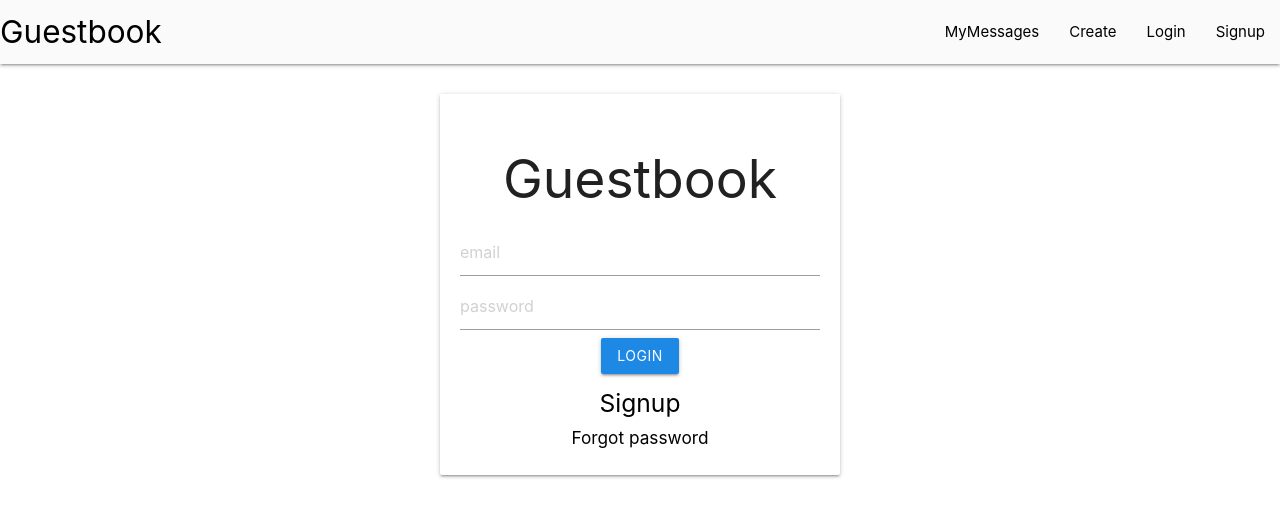
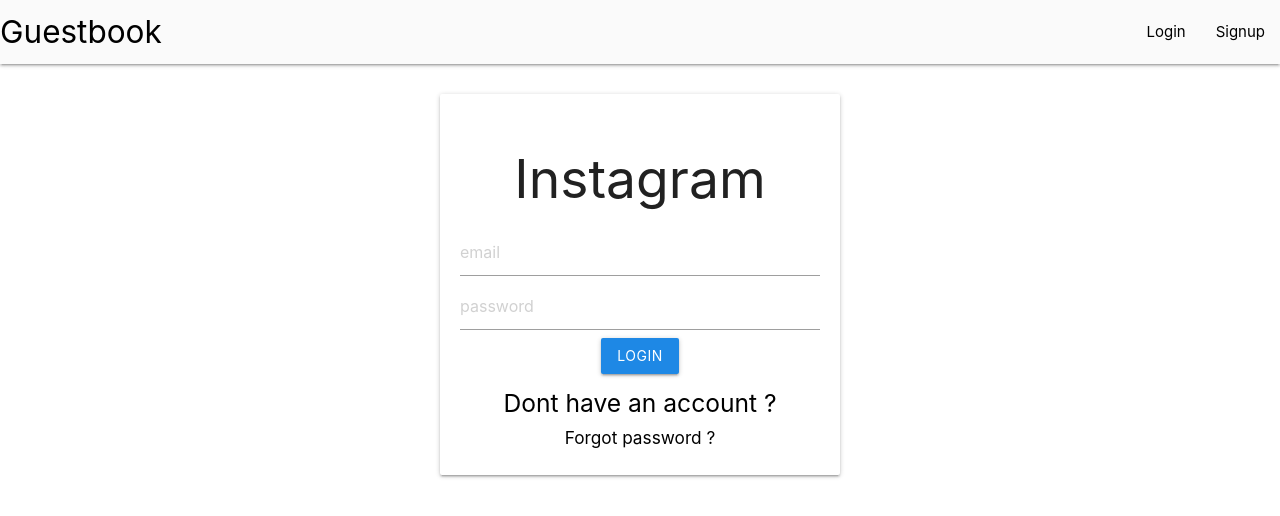
Before and after one commit to ahmyasser/Guestbook-frontend, a React (Create React App) app: page /login in a window 1280 px wide. Shown: the top 516 px of the page. Built offline with nearby package versions, Linux system fonts and the light colour scheme.

Commit message:
added reducers, managed roles

```diff
--- a/src/App.js
+++ b/src/App.js
@@ -1,21 +1,33 @@
-import React from 'react';
-import Navbar from './components/Navbar';
-import Home from './components/screens/Home';
-import Profile from './components/screens/Profile';
-import Login from './components/screens/Login';
-import Signup from './components/screens/Signup';
-import NewMessage from './components/screens/NewMessage';
-import './App.css';
-import {BrowserRouter, Route} from 'react-router-dom'
-function App() {
+import React,{useEffect,createContext,useReducer,useContext} from 'react';
+import NavBar from './components/Navbar'
+import "./App.css"
+import {BrowserRouter,Route,Switch,useHistory} from 'react-router-dom'
+import Home from './components/screens/Home'
+import Login from './components/screens/Login'
+import Signup from './components/screens/Signup'
+import NewMessage from './components/screens/NewMessage'
+import {reducer,initialState} from './reducers/userReducer'
+import Profile from './components/screens/Profile'
+
+export const UserContext = createContext()
+
+
+const Routing = ()=>{
+  const history = useHistory()
+  const {state,dispatch} = useContext(UserContext)
+  useEffect(()=>{
+    const user = JSON.parse(localStorage.getItem("user"))
+    if(user){
+      dispatch({type:"USER",payload:user})
+    }else{
+      if(!history.location.pathname.startsWith('/reset'))
+           history.push('/login')
+    }
+  },[])
   return(
-    <BrowserRouter>
-    <Navbar />
-    <Route exact path="/">
+    <Switch>
+      <Route exact path="/" >
       <Home />
-    </Route>
-    <Route path="/profile">
-    <Profile />
       </Route>
       <Route path="/login">
         <Login />
@@ -23,10 +35,27 @@
       <Route path="/signup">
         <Signup />
       </Route>
+      <Route exact path="/profile">
+        <Profile />
+      </Route>
       <Route path="/new-message">
-    <NewMessage />
+        <NewMessage/>
       </Route>
+    </Switch>
+  )
+}
+
+function App() {
+  const [state,dispatch] = useReducer(reducer,initialState)
+  return (
+    <UserContext.Provider value={{state,dispatch}}>
+    <BrowserRouter>
+      <NavBar />
+      <Routing />
+
     </BrowserRouter>
-)}
+    </UserContext.Provider>
+  );
+}
 
 export default App;
--- a/src/components/Navbar.js
+++ b/src/components/Navbar.js
@@ -1,18 +1,30 @@
-import React from 'react';
+import React, {useContext} from 'react';
 import {Link} from 'react-router-dom'
+import { UserContext } from '../App';
 
 const Navbar = ()=>{
+  const {state} = useContext(UserContext);
+  const renderList = ()=>{
+    if(state){
+        return [
+          <li  key="1"><Link  to="/profile">MyMessages</Link></li>,
+          <li  key="2"><Link to="/new-message">Create</Link></li>
+        ]
+    }else{
+      return [
+        <li key="3"><Link to="/login">Login</Link></li>,
+        <li key="4"><Link to="/signup">Signup</Link></li>
+
+      ]
+    }
+  }
 
     return(
       <nav>
       <div className="nav-wrapper grey lighten-5">
-        <Link to="/" className="brand-logo left">Guestbook</Link>
+        <Link to={state?'/':'/login'} className="brand-logo left">Guestbook</Link>
         <ul id="nav-mobile" className="right ">
-        <li><Link to="/profile">MyMessages</Link></li>
-        <li><Link to="/new-message">Create</Link></li>
-        <li><Link to="/login">Login</Link></li>
-          <li><Link to="/signup">Signup</Link></li>
-
+        {renderList()}
           </ul>
       </div>
     </nav>
--- a/src/components/screens/Login.js
+++ b/src/components/screens/Login.js
@@ -1,8 +1,9 @@
-import React,{useState} from 'react';
-import {Link,useHistory} from 'react-router-dom';
-import M from 'materialize-css';
-
-const Login = ()=>{
+import React,{useState,useContext,} from 'react'
+import {Link,useHistory} from 'react-router-dom'
+import {UserContext} from '../../App'
+import M from 'materialize-css'
+const Login  = ()=>{
+    const {dispatch} = useContext(UserContext)
     const history = useHistory()
     const [password,setPasword] = useState("")
     const [email,setEmail] = useState("")
@@ -29,6 +30,7 @@
            else{
                localStorage.setItem("jwt",data.token)
                localStorage.setItem("user",JSON.stringify(data.user))
+               dispatch({type:"USER",payload:data.user})
                M.toast({html:"signedin success",classes:"#43a047 green darken-1"})
                history.push('/')
            }
@@ -36,10 +38,10 @@
             console.log(err)
         })
     }
-    return(
+   return (
       <div className="mycard">
           <div className="card auth-card input-field">
-          <h2>Guestbook</h2>
+            <h2>Instagram</h2>
             <input
             type="text"
             placeholder="email"
@@ -58,15 +60,16 @@
                 Login
             </button>
             <h5>
-              <Link to="/signup">Signup</Link>
+                <Link to="/signup">Dont have an account ?</Link>
             </h5>
             <h6>
-              <Link to="/reset">Forgot password</Link>
+                <Link to="/reset">Forgot password ?</Link>
             </h6>
 
         </div>
       </div>
-    );
+   )
 }
 
+
 export default Login;
--- /dev/null
+++ b/src/reducers/userReducer.js
@@ -0,0 +1,19 @@
+export const initialState = null
+
+export const reducer = (state,action)=>{
+    if(action.type==="USER"){
+        return action.payload
+    }
+    if(action.type==="CLEAR"){
+        return null
+    }
+    if(action.type==="UPDATE"){
+        return {
+            ...state,
+            followers:action.payload.followers,
+            following:action.payload.following
+        }
+    }
+
+    return state
+}
```
Lines whose indentation alone changed are shown as unchanged.
